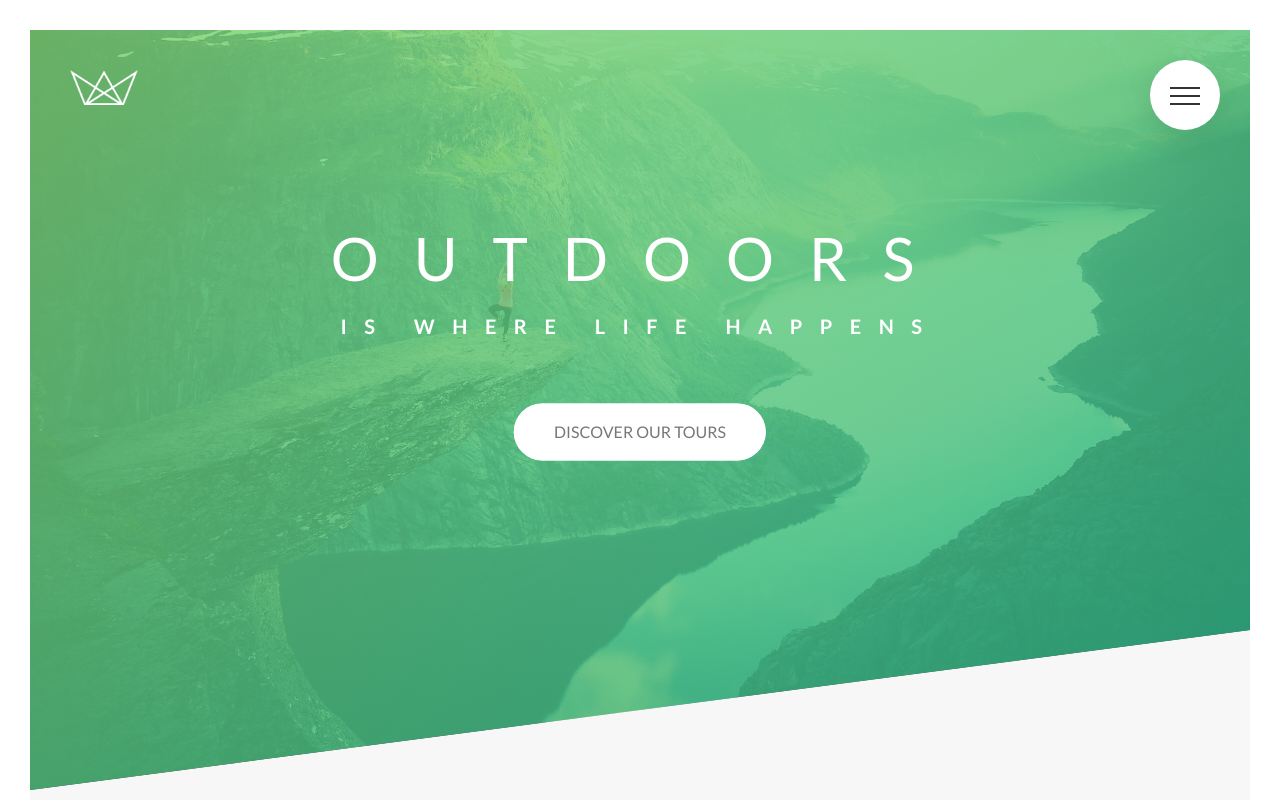
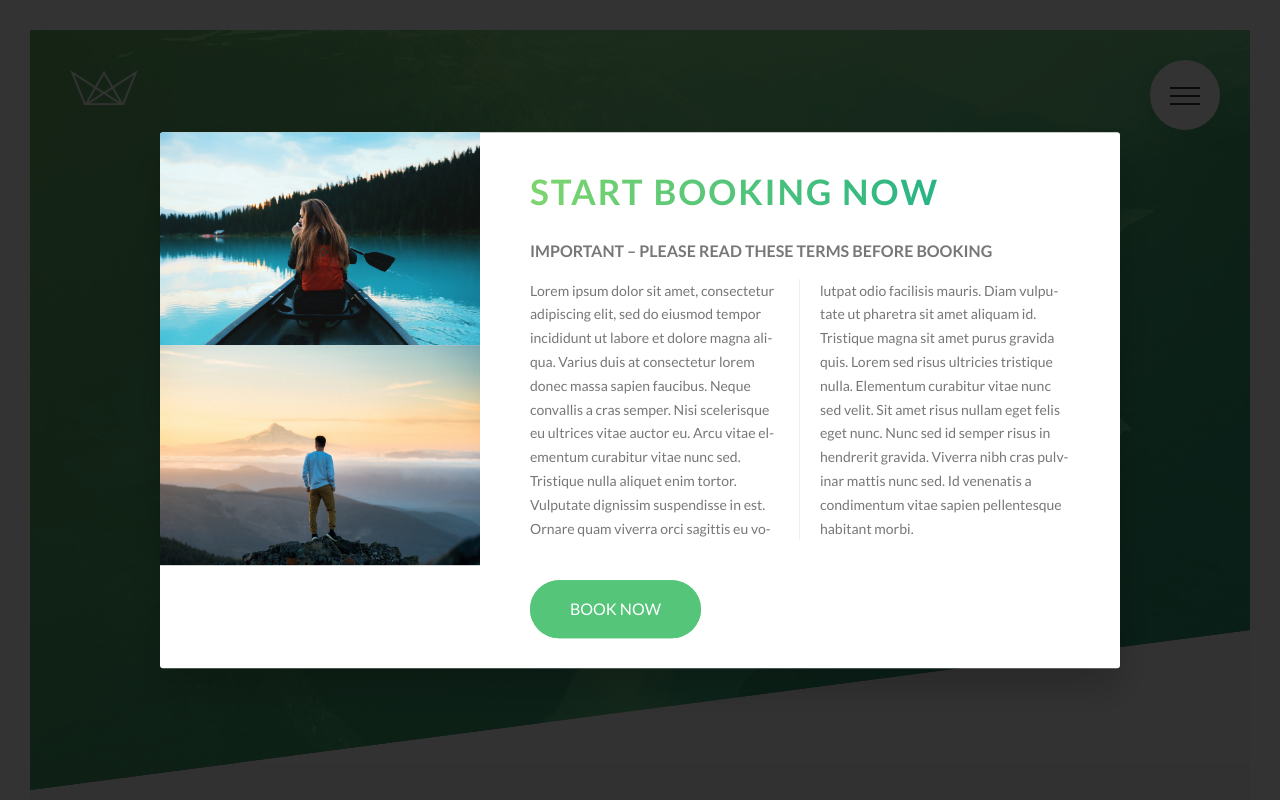
Before and after one commit to JeffreyAes/advanced-css-course-master, a website: page Natours/starter/index.html in a window 1280 px wide. Shown: the top 800 px of the page. Drawn offline with Linux system fonts and the light colour scheme.

Commit message:
popup styling

```diff
--- a/Natours/starter/index.html
+++ b/Natours/starter/index.html
@@ -368,6 +368,31 @@
         </div>
     </footer>
 
+    <div class="popup">
+        <div class="popup__content">
+            <div class="popup__left">
+                <img src="img/nat-8.jpg" alt="Tour photo" class="popup__img">
+                <img src="img/nat-9.jpg" alt="Tour photo" class="popup__img">
+            </div>
+            <div class="popup__right">
+                <h2 class="heading-secondary u-margin-bottom-small">Start booking now</h2>
+                <h3 class="heading-tertiary u-margin-bottom-small">Important &ndash; Please read these terms before booking</h3>
+                <p class="popup__text">
+                    Lorem ipsum dolor sit amet, consectetur adipiscing elit, sed do eiusmod tempor incididunt ut labore
+                    et dolore magna aliqua. Varius duis at consectetur lorem donec massa sapien faucibus. Neque
+                    convallis a cras semper. Nisi scelerisque eu ultrices vitae auctor eu. Arcu vitae elementum
+                    curabitur vitae nunc sed. Tristique nulla aliquet enim tortor. Vulputate dignissim suspendisse in
+                    est. Ornare quam viverra orci sagittis eu volutpat odio facilisis mauris. Diam vulputate ut pharetra
+                    sit amet aliquam id. Tristique magna sit amet purus gravida quis. Lorem sed risus ultricies
+                    tristique nulla. Elementum curabitur vitae nunc sed velit. Sit amet risus nullam eget felis eget
+                    nunc. Nunc sed id semper risus in hendrerit gravida. Viverra nibh cras pulvinar mattis nunc sed. Id
+                    venenatis a condimentum vitae sapien pellentesque habitant morbi.
+                </p>
+                <a href="#" class="btn btn--green">Book now</a>
+            </div>
+        </div>
+    </div>
+
     <!--
 
     <section class="grid-test">
--- /dev/null
+++ b/Natours/starter/sass/components/_popup.scss
@@ -0,0 +1,57 @@
+.popup {
+    height: 100vh;
+    width: 100%;
+    position: fixed;
+    top: 0;
+    left: 0;
+    background-color: rgba($color-black, .8);
+    z-index: 9999;
+
+
+    &__content {
+        @include centerHorizontalVerticle;
+
+        width: 75%;
+        background-color: $color-white;
+        box-shadow: 0 2rem 4rem rgba($color-black, .2);
+        border-radius: 3px;
+        display: table;
+        overflow: hidden;
+
+    }
+
+    &__left {
+        width: 33.3333333%;
+        display: table-cell;
+    }
+
+    &__right {
+        width: 66.6666667%;
+        display: table-cell;
+        vertical-align: middle;
+        padding: 3rem 5rem;
+    }
+
+    &__img {
+        display: block;
+        width: 100%;
+    }
+
+    &__text {
+        font-size: 1.4rem;
+        margin-bottom: 4rem;
+
+        -moz-column-count: 2;
+        -moz-column-gap: 4rem; //1em = 14px (current fontsize of element)
+        -moz-column-rule: 1px solid $color-grey-light-2;
+
+        column-count: 2;
+        column-gap: 4rem; //1em = 14px (current fontsize of element)
+        column-rule: 1px solid $color-grey-light-2;
+
+        -moz-hyphens: auto;
+        -ms-hyphens: auto;
+        -webkit-hyphens: auto;
+        hyphens: auto;
+    }
+}
--- a/Natours/starter/sass/main.scss
+++ b/Natours/starter/sass/main.scss
@@ -13,6 +13,7 @@
 @import "components/composition";
 @import "components/feature-box";
 @import "components/form";
+@import "components/popup";
 @import "components/story";
 
 @import "layout/footer";
```
Also changed, not shown: Natours/starter/css/style.css.
